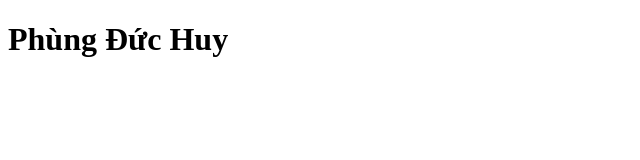
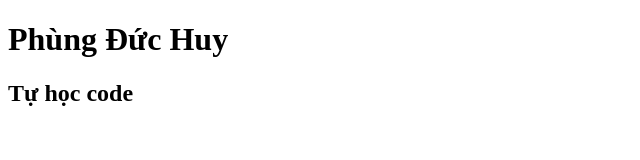
Before and after one commit to hcode269/project3, a plain HTML site: page index.html in a window 1280 px wide. Shown: the whole page, without its empty margins (0-640 px from the left). Drawn offline with Linux system fonts and the light colour scheme.

Commit message:
Sửa đổi lần 1

```diff
--- a/index.html
+++ b/index.html
@@ -7,5 +7,6 @@
   </head>
   <body>
     <h1>Phùng Đức Huy</h1>
+    <h2>Tự học code</h2>
   </body>
 </html>
```
